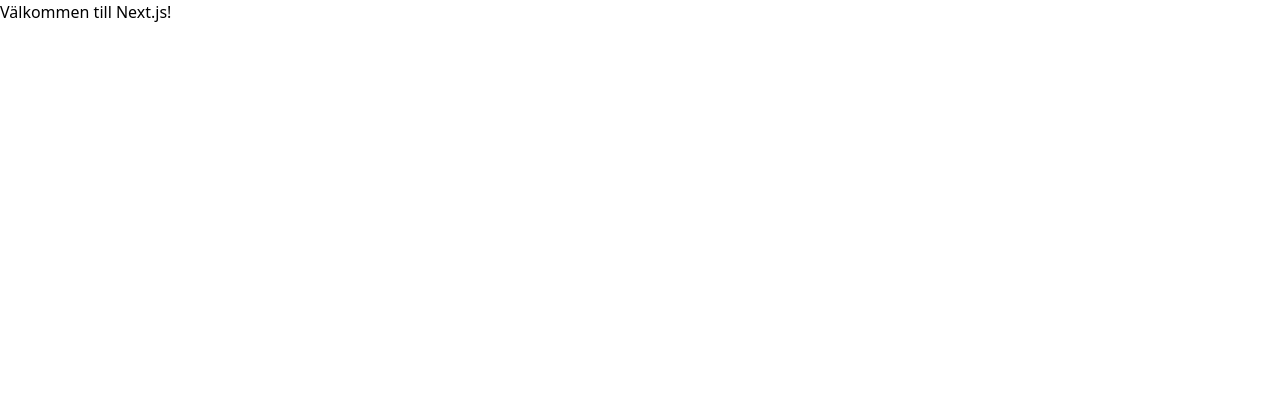
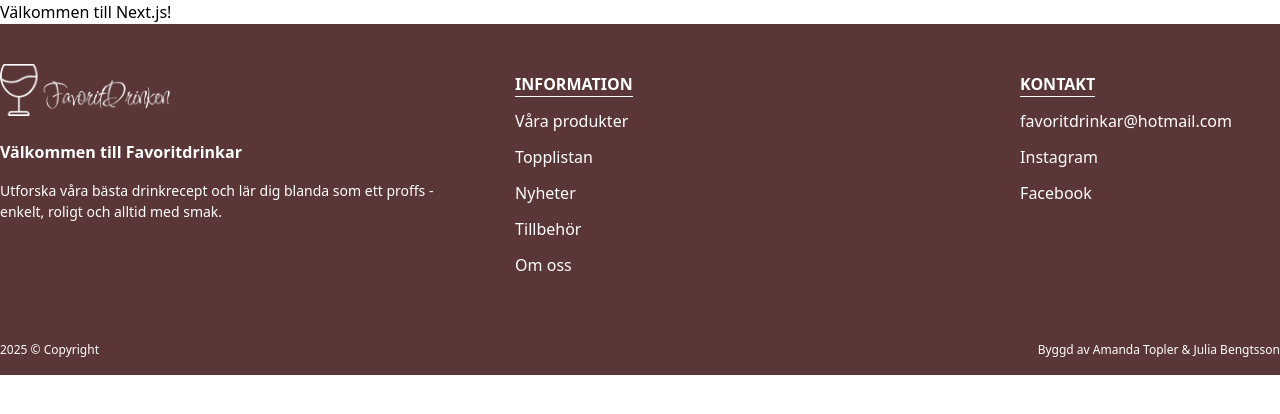
Before and after one commit to Topler97/Examensarbete, a Next.js app: page / in a window 1280 px wide. Shown: the top 414 px of the page. Built offline with nearby package versions, Linux system fonts and the light colour scheme.

Commit message:
fix public mapp

```diff
--- a/app/components/Footer.js
+++ b/app/components/Footer.js
@@ -1,5 +1,4 @@
 import Image from "next/image";
-import Logo from "../public/Logo.png";
 
 export const Footer = () => {
     return(
@@ -8,7 +7,12 @@
                 <div className="md:flex">
                     <section className="py-10">
                         <div className="flex justify-center md:justify-start">
-                            <Image src={Logo} alt="footer logo"/>
+                            <Image
+                                src="/Logo.png"
+                                alt="footer logo"
+                                width={170}
+                                height={170}
+                            />
                         </div>
                         <h2 className="flex justify-center font-bold pt-4 md:justify-start md:pt-6 md:pb-4">Välkommen till Favoritdrinkar</h2>
                         <span className="hidden md:flex md:text-[14px]">Utforska våra bästa drinkrecept och lär dig blanda som ett proffs - enkelt, roligt och alltid med smak.</span>
--- a/app/page.jsx
+++ b/app/page.jsx
@@ -1,8 +1,8 @@
-
+import {Footer} from './components/Footer.js'
 export default function Home() {
   return (
   <div>
     <h1>Välkommen till Next.js!</h1>
-
+    <div><Footer/></div>
   </div>
 )}
```
Also changed, not shown: public/Logo.png (renamed from app/public/Logo.png).
